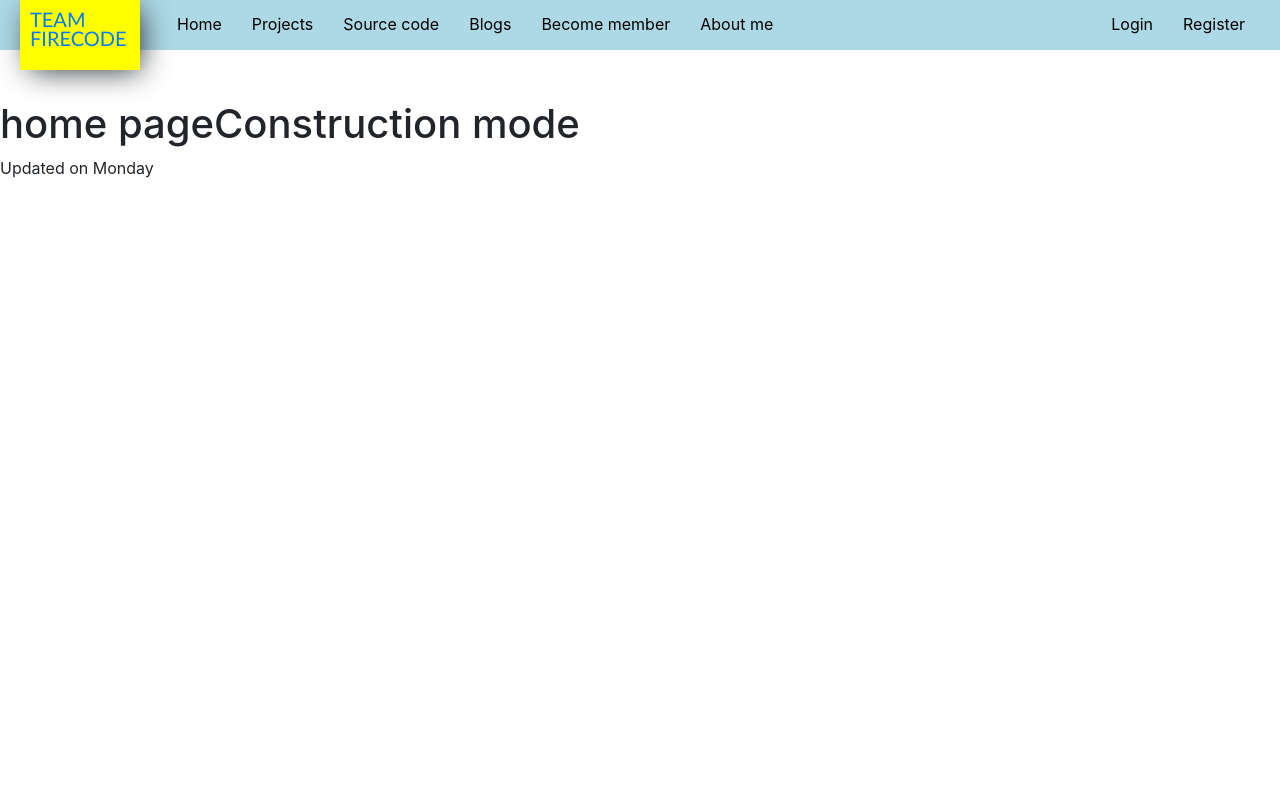
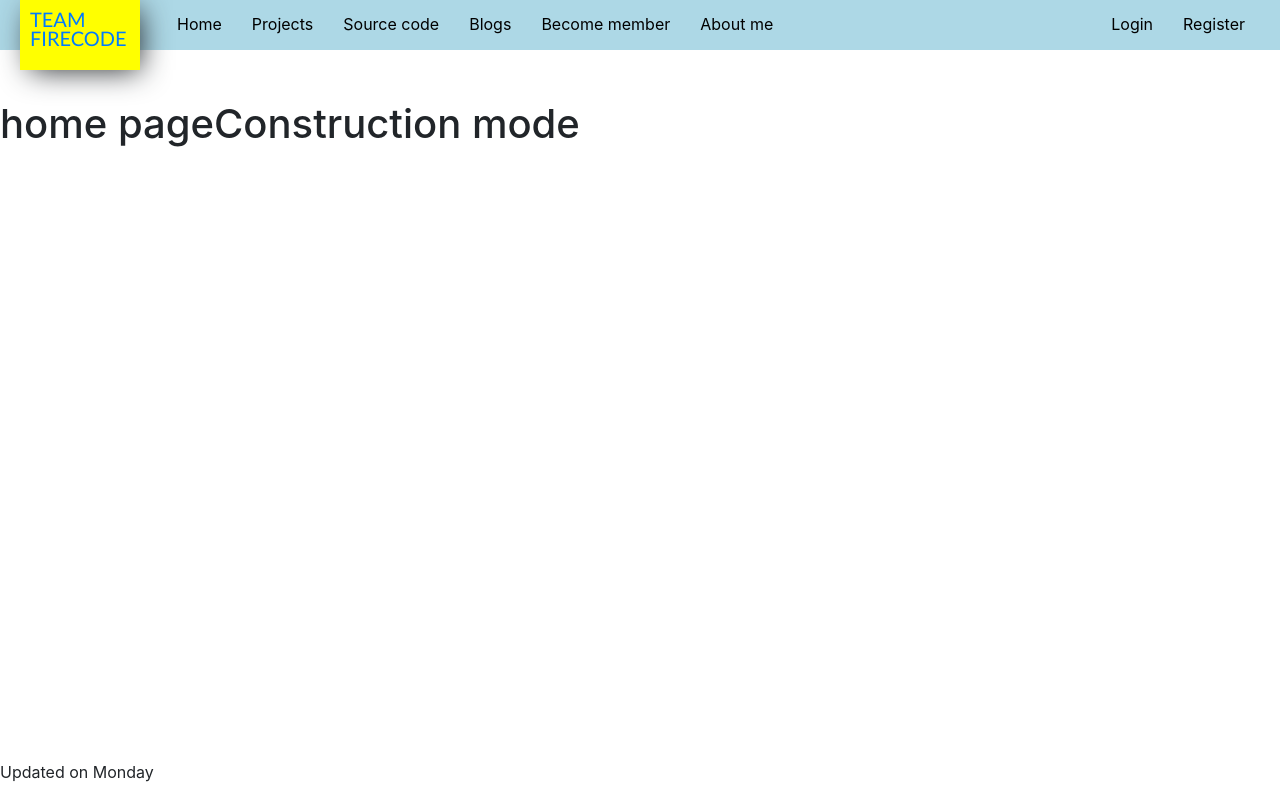
Before and after one commit to mohit-kumar-suthar/TF_project, a Django app: page / in a window 1280 px wide. Run offline with Django 3.2, Linux system fonts and the light colour scheme; some libraries are stand-ins or nearby versions.

Commit message:
commit 7

```diff
--- a/Templates/footer.html
+++ b/Templates/footer.html
@@ -2,5 +2,8 @@
 
 {% block title %}footer{% endblock %}
 {% block body %}
-<p>Updated on Monday</p>
+<div class="footer">
+    <p>Updated on Monday</p>
+</div>
+
 {% endblock %}
--- a/static/css/footer.css
+++ b/static/css/footer.css
@@ -0,0 +1,5 @@
+.footer p{
+    position: absolute;
+    bottom: 0;
+
+}
```
